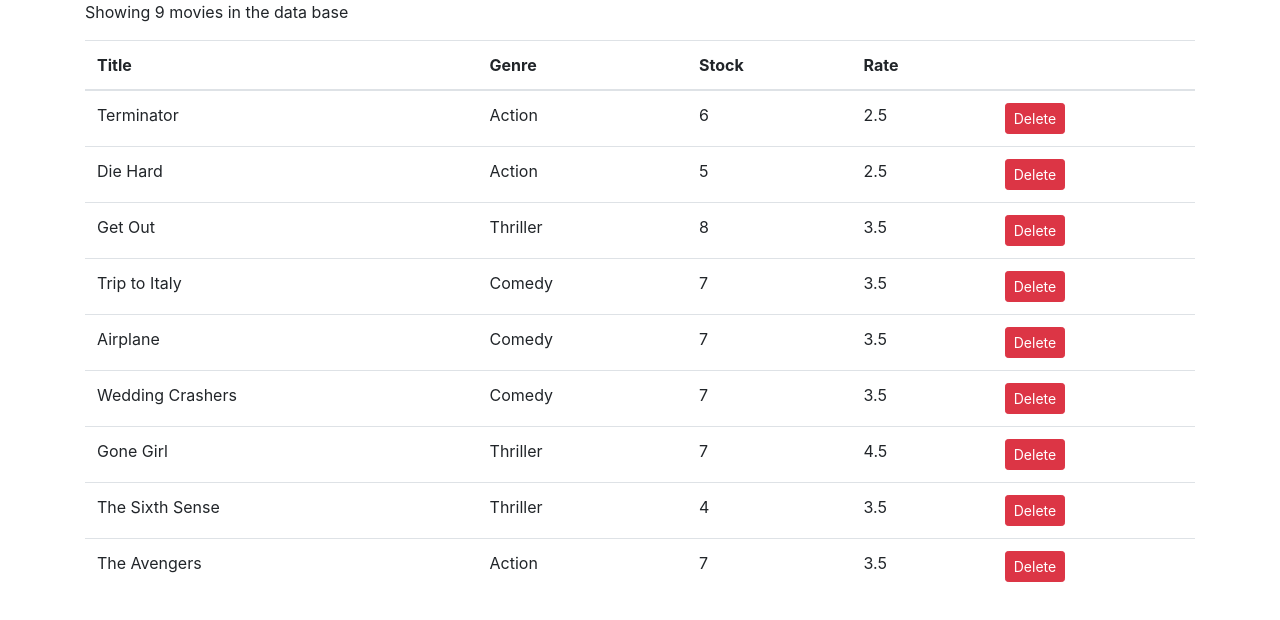
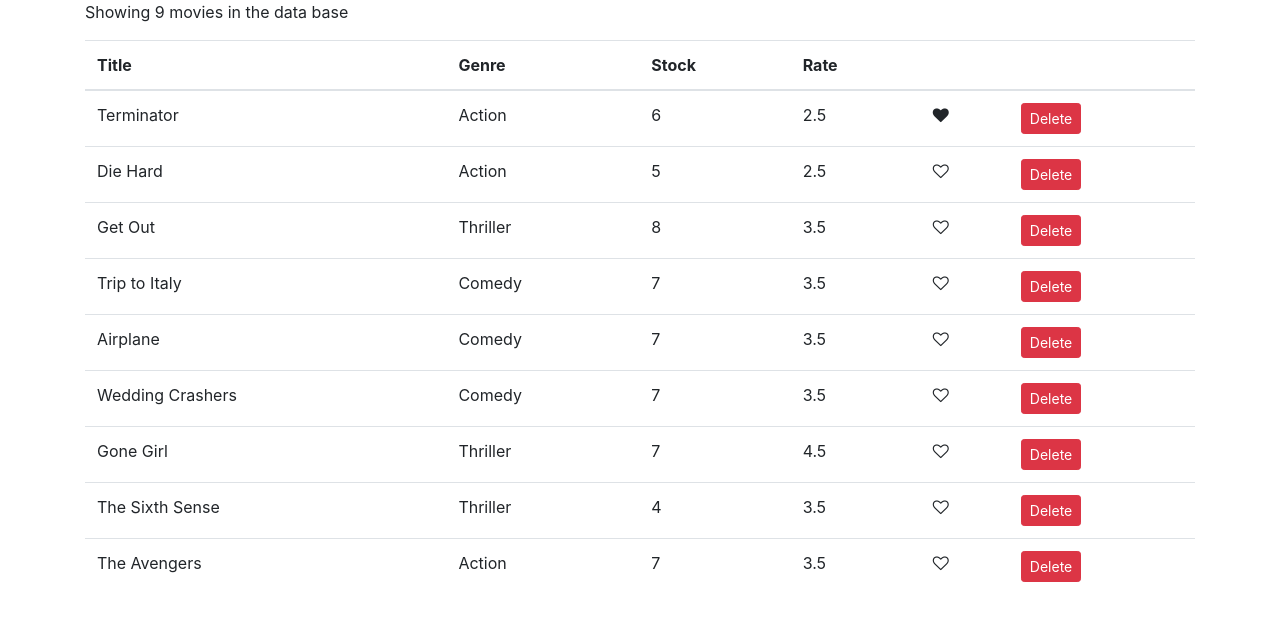
Before and after one commit to jvmfdev/vidly, a React (Create React App) app: page / in a window 1280 px wide. Shown: the top 620 px of the page. Built offline with nearby package versions, Linux system fonts and the light colour scheme.

Commit message:
Movies Navbar and Like Component

```diff
--- /dev/null
+++ b/src/components/common/like.jsx
@@ -0,0 +1,16 @@
+import React from 'react';
+
+const Like = (props) => {
+    let classes = "fa fa-heart";
+    if (!props.liked) classes += "-o";
+    return (
+        <i
+        className={classes}
+        style={{ cursor: "pointer" }}
+        onClick={props.onClick}
+        aria-hidden="true"
+      />
+     );
+}
+
+export default Like;
--- a/src/components/movies.jsx
+++ b/src/components/movies.jsx
@@ -1,45 +1,71 @@
-import React, { Component } from 'react';
-import {getMovies} from '../services/fakeMovieService';
+import React, { Component } from "react";
+import Like from "./common/like";
+import { getMovies } from "../services/fakeMovieService";
+
 class Movies extends Component {
   state = {
-        movies: getMovies()
+    movies: getMovies(),
   };
-    handleDelete = (movie)=>{
+
+  handleDelete = (movie) => {
     //console.log(movie);
-        const movies = this.state.movies.filter(m => m._id!==movie._id);
-        this.setState({movies});
-    }
+    const movies = this.state.movies.filter((m) => m._id !== movie._id);
+    this.setState({ movies });
+  };
+
+  handleLike = (movie) => {
+    const movies = [...this.state.movies];
+    const index = movies.indexOf(movie);
+    movies[index] = { ...movies[index] };
+    movies[index].liked = !movies[index].liked;
+    this.setState({ movies });
+  };
 
   render() {
-        const {length:count} = this.state.movies;
-            if (count === 0)
-            return <p>There are no movies in the database</p>
+    const { length: count } = this.state.movies;
+    if (count === 0) return <p>There are no movies in the database</p>;
 
-        return <React.Fragment>
+    return (
+      <React.Fragment>
         <p>Showing {count} movies in the data base</p>
-        <table className='table'>
+        <table className="table">
           <thead>
             <tr>
               <th>Title</th>
               <th>Genre</th>
               <th>Stock</th>
               <th>Rate</th>
-                    <th></th>
+              <th />
+              <th />
             </tr>
           </thead>
           <tbody>
-               {this.state.movies.map(movie =>(
+            {this.state.movies.map((movie) => (
               <tr key={movie._id}>
                 <td>{movie.title}</td>
                 <td>{movie.genre.name}</td>
                 <td>{movie.numberInStock}</td>
                 <td>{movie.dailyRentalRate}</td>
-                   <td><button onClick={()=>this.handleDelete(movie)} className="btn btn-danger btn-sm">Delete</button></td>
+                <td>
+                  <Like
+                    liked={movie.liked}
+                    onClick={() => this.handleLike(movie)}
+                  />
+                </td>
+                <td>
+                  <button
+                    onClick={() => this.handleDelete(movie)}
+                    className="btn btn-danger btn-sm"
+                  >
+                    Delete
+                  </button>
+                </td>
               </tr>
             ))}
           </tbody>
         </table>
       </React.Fragment>
+    );
   }
 }
 
--- a/src/services/fakeMovieService.js
+++ b/src/services/fakeMovieService.js
@@ -7,64 +7,65 @@
     genre: { _id: "5b21ca3eeb7f6fbccd471818", name: "Action" },
     numberInStock: 6,
     dailyRentalRate: 2.5,
-    publishDate: "2018-01-03T19:04:28.809Z"
+    publishDate: "2018-01-03T19:04:28.809Z",
+    liked: true,
   },
   {
     _id: "5b21ca3eeb7f6fbccd471816",
     title: "Die Hard",
     genre: { _id: "5b21ca3eeb7f6fbccd471818", name: "Action" },
     numberInStock: 5,
-    dailyRentalRate: 2.5
+    dailyRentalRate: 2.5,
   },
   {
     _id: "5b21ca3eeb7f6fbccd471817",
     title: "Get Out",
     genre: { _id: "5b21ca3eeb7f6fbccd471820", name: "Thriller" },
     numberInStock: 8,
-    dailyRentalRate: 3.5
+    dailyRentalRate: 3.5,
   },
   {
     _id: "5b21ca3eeb7f6fbccd471819",
     title: "Trip to Italy",
     genre: { _id: "5b21ca3eeb7f6fbccd471814", name: "Comedy" },
     numberInStock: 7,
-    dailyRentalRate: 3.5
+    dailyRentalRate: 3.5,
   },
   {
     _id: "5b21ca3eeb7f6fbccd47181a",
     title: "Airplane",
     genre: { _id: "5b21ca3eeb7f6fbccd471814", name: "Comedy" },
     numberInStock: 7,
-    dailyRentalRate: 3.5
+    dailyRentalRate: 3.5,
   },
   {
     _id: "5b21ca3eeb7f6fbccd47181b",
     title: "Wedding Crashers",
     genre: { _id: "5b21ca3eeb7f6fbccd471814", name: "Comedy" },
     numberInStock: 7,
-    dailyRentalRate: 3.5
+    dailyRentalRate: 3.5,
   },
   {
     _id: "5b21ca3eeb7f6fbccd47181e",
     title: "Gone Girl",
     genre: { _id: "5b21ca3eeb7f6fbccd471820", name: "Thriller" },
     numberInStock: 7,
-    dailyRentalRate: 4.5
+    dailyRentalRate: 4.5,
   },
   {
     _id: "5b21ca3eeb7f6fbccd47181f",
     title: "The Sixth Sense",
     genre: { _id: "5b21ca3eeb7f6fbccd471820", name: "Thriller" },
     numberInStock: 4,
-    dailyRentalRate: 3.5
+    dailyRentalRate: 3.5,
   },
   {
     _id: "5b21ca3eeb7f6fbccd471821",
     title: "The Avengers",
     genre: { _id: "5b21ca3eeb7f6fbccd471818", name: "Action" },
     numberInStock: 7,
-    dailyRentalRate: 3.5
-  }
+    dailyRentalRate: 3.5,
+  },
 ];
 
 export function getMovies() {
@@ -72,13 +73,13 @@
 }
 
 export function getMovie(id) {
-  return movies.find(m => m._id === id);
+  return movies.find((m) => m._id === id);
 }
 
 export function saveMovie(movie) {
-  let movieInDb = movies.find(m => m._id === movie._id) || {};
+  let movieInDb = movies.find((m) => m._id === movie._id) || {};
   movieInDb.name = movie.name;
-  movieInDb.genre = genresAPI.genres.find(g => g._id === movie.genreId);
+  movieInDb.genre = genresAPI.genres.find((g) => g._id === movie.genreId);
   movieInDb.numberInStock = movie.numberInStock;
   movieInDb.dailyRentalRate = movie.dailyRentalRate;
 
@@ -91,7 +92,7 @@
 }
 
 export function deleteMovie(id) {
-  let movieInDb = movies.find(m => m._id === id);
+  let movieInDb = movies.find((m) => m._id === id);
   movies.splice(movies.indexOf(movieInDb), 1);
   return movieInDb;
 }
```
Also changed, not shown: src/App.js (+10 -9 lines). Lines whose indentation alone changed are shown as unchanged.
